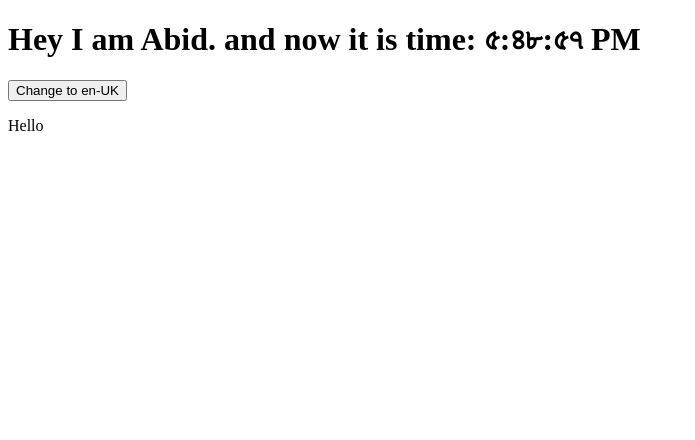
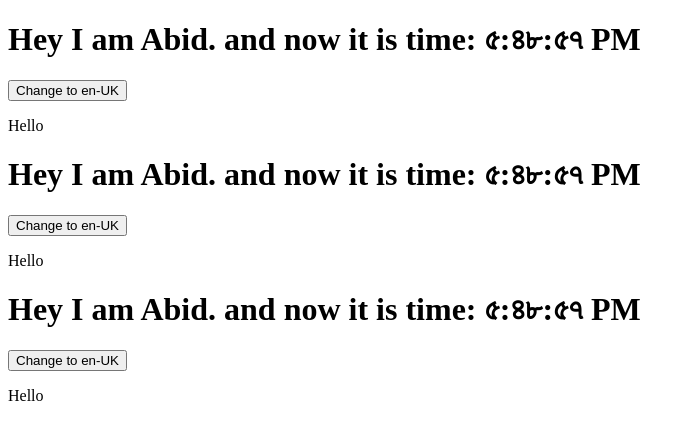
Before and after one commit to AbidAhmed2018831062/myreact, a React (Create React App) app: page / in a window 1280 px wide. Shown: the top 440 px of the page, without its empty margins (0-695 px from the left). Built offline with nearby package versions, Linux system fonts and the light colour scheme.

Commit message:
List and Keys

```diff
--- a/src/App.js
+++ b/src/App.js
@@ -1,8 +1,9 @@
-import Firstreact from "./FirstReact";
+import ClockList from "./ClockList";
 
 function App() {
+  const list=[1,2,3]
   return (
-    <div><Firstreact/></div>
+    <div><ClockList list={list}/></div>
     );
 
 }
--- /dev/null
+++ b/src/ClockList.js
@@ -0,0 +1,10 @@
+import Firstreact from "./FirstReact";
+
+ export default function ClockList ({list=[]})
+ {
+     return (
+         <>
+         {list.map((key)=> <Firstreact key={key}/>)}
+         </>
+     )
+ }
```
